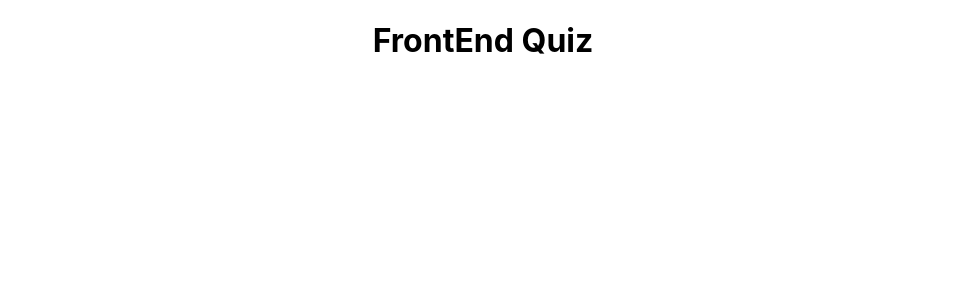
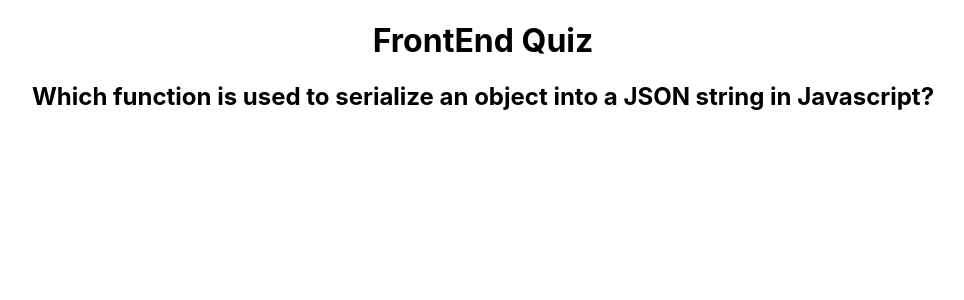
Before and after one commit to gsvidal/quiz-app-ts, a React (Create React App) app: page / in a window 1280 px wide. Shown: the top 300 px of the page, without its empty margins (157-1121 px from the left). Built offline with nearby package versions, Linux system fonts and the light colour scheme.

Commit message:
Add a test for checking first question and its respective code

```diff
--- a/src/App.tsx
+++ b/src/App.tsx
@@ -1,10 +1,11 @@
 import './App.css';
 import { Quiz } from './components/Quiz/Quiz';
+import { quiz } from './mocks/questions';
 
 function App() {
   return (
     <div className="App">
-      <Quiz />
+      <Quiz quiz={quiz} />
     </div>
   );
 }
--- a/src/components/Quiz/Quiz.tsx
+++ b/src/components/Quiz/Quiz.tsx
@@ -1,13 +1,21 @@
 import './Quiz.module.css';
 
+import { QuizObj } from '../../mocks/questions';
+import { useState } from 'react';
+
 export type QuizProps = {
-  props: string;
+  quiz: QuizObj;
 };
 
-export const Quiz = ({ props }: QuizProps): JSX.Element => {
+export const Quiz = ({ quiz }: QuizProps): JSX.Element => {
+  const [activeQuestionIndex, setActiveQuestionIndex] = useState<number>(0);
+
+  const { questions } = quiz;
+
   return (
     <>
       <h1>FrontEnd Quiz</h1>
+      <h2>{questions[activeQuestionIndex].question}</h2>
     </>
   );
 };
--- /dev/null
+++ b/src/mocks/questions.ts
@@ -0,0 +1,47 @@
+type QuestionObj = {
+  question: string;
+  choices: string[];
+  type: string;
+  correctAnswer: string;
+};
+
+export type QuizObj = {
+  topic: string;
+  level: string;
+  totalQuestions: number;
+  perQuestionScore: number;
+  questions: QuestionObj[];
+};
+
+export const quiz: QuizObj = {
+  topic: 'Javascript',
+  level: 'Beginner',
+  totalQuestions: 4,
+  perQuestionScore: 5,
+  questions: [
+    {
+      question: 'Which function is used to serialize an object into a JSON string in Javascript?',
+      choices: ['stringify()', 'parse()', 'convert()', 'None of the above'],
+      type: 'MCQs',
+      correctAnswer: 'stringify()',
+    },
+    {
+      question: 'Which of the following keywords is used to define a variable in Javascript?',
+      choices: ['var', 'let', 'var and let', 'None of the above'],
+      type: 'MCQs',
+      correctAnswer: 'var and let',
+    },
+    {
+      question: 'Which of the following methods can be used to display data in some form using Javascript?',
+      choices: ['document.write()', 'console.log()', 'window.alert', 'All of the above'],
+      type: 'MCQs',
+      correctAnswer: 'All of the above',
+    },
+    {
+      question: 'How can a datatype be declared to be a constant type?',
+      choices: ['const', 'var', 'let', 'constant'],
+      type: 'MCQs',
+      correctAnswer: 'const',
+    },
+  ],
+};
```
Also changed, not shown: 1 other file (tests, documents, lock files or other folders).
